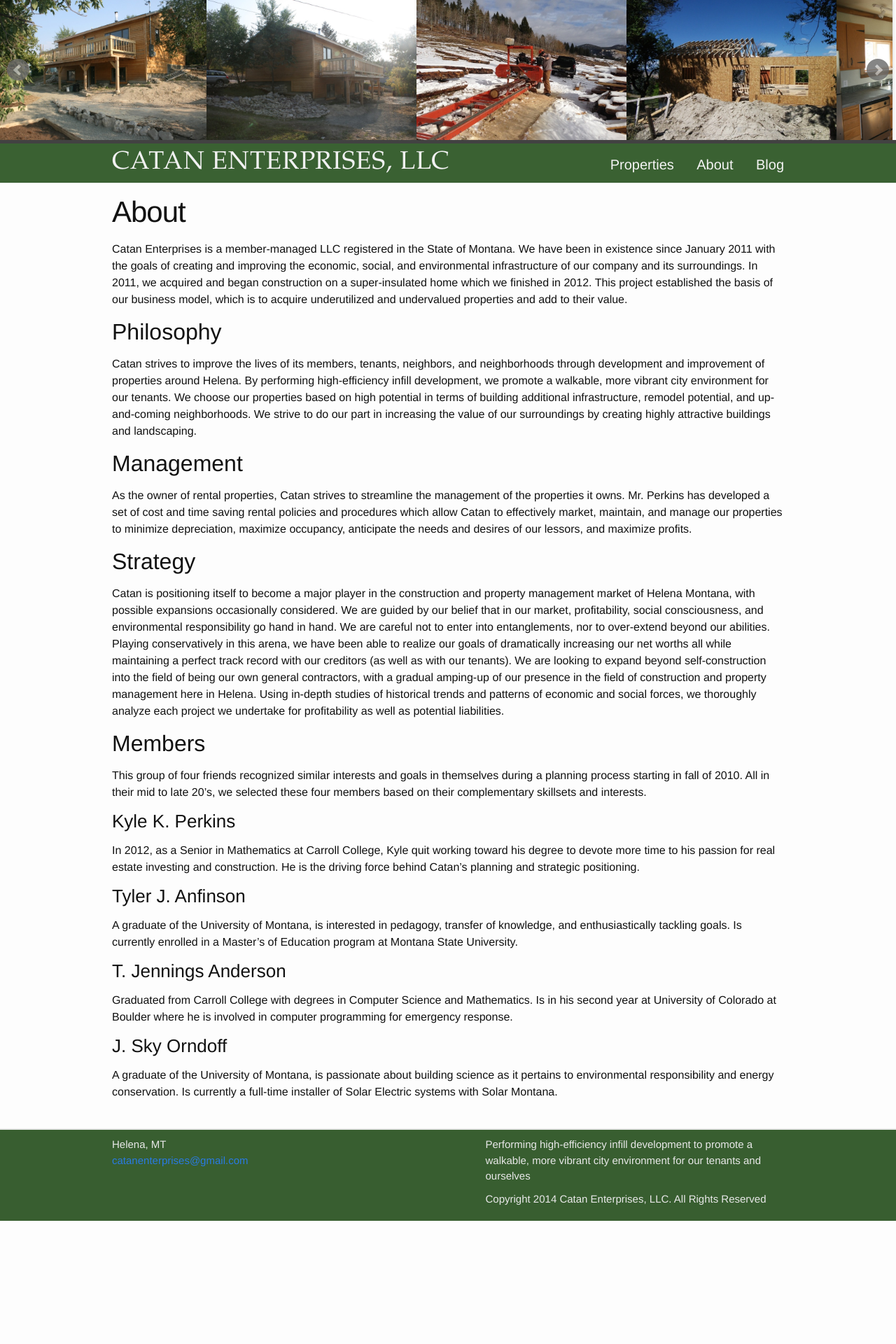
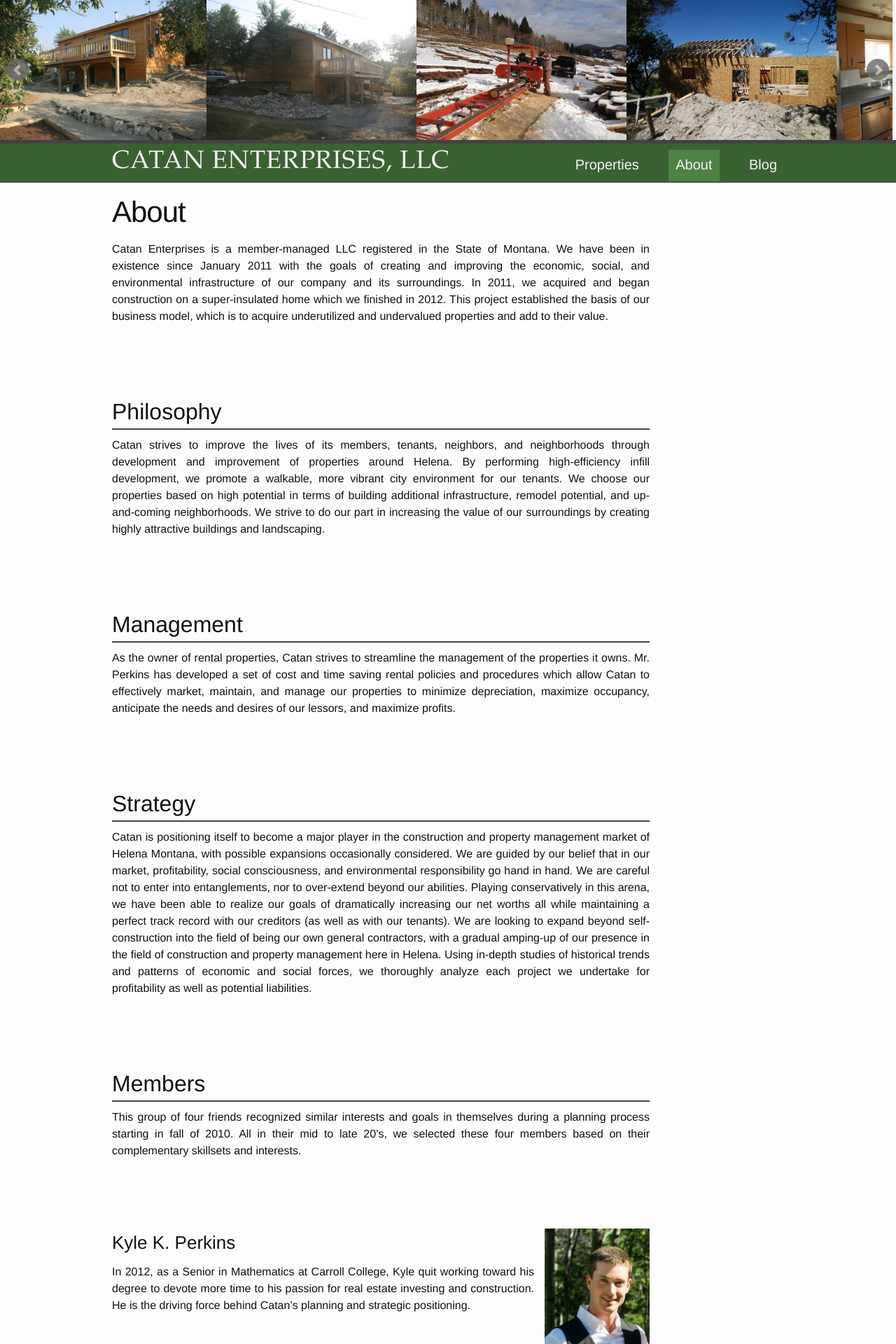
Before and after one commit to jenningsanderson/Catan-Enterprises, a Jekyll site: the page built from pages/3_about.md, in a window 1280 px wide. Shown: the top 1920 px of the page at 70% size. Built offline with Jekyll 4.4.1, drawn with Linux system fonts in a browser that asks for light colours; before the commit the page ends 1744 px from its top, so only the background shows below that; some of the changed text lies outside the part shown.

Commit message:
things are looking way better

```diff
--- a/_config.yml
+++ b/_config.yml
@@ -1,7 +1,7 @@
 # Site settings
 title: "Catan Enterprises, LLC"
 location: "Helena, MT"
-email: catanenterprises@gmail.com
+email: info@catanenterprises.com
 description: "Performing high-efficiency infill development to promote a walkable, more vibrant city environment for our tenants and ourselves"
 
 url: "http://www.catanenterprises.com" # the base hostname & protocol for your site
--- a/_includes/head.html
+++ b/_includes/head.html
@@ -16,7 +16,12 @@
     <script src="/assets/bxslider/jquery.bxslider.js"></script>
     <link href="/assets/bxslider/jquery.bxslider.css" rel="stylesheet">
 
+    <!--Javascript for Waypoints -->
+    <script src="/assets/js/waypoints.min.js"></script>
+    <script src="/assets/js/waypoints-sticky.min.js"></script>
+
     <script type="text/javascript" src="/assets/js/main.js"></script>
+
 
 	{% if page.css %}
 		<link rel="stylesheet" href="/assets/css/{{page.css}}.css">
--- a/_includes/header.html
+++ b/_includes/header.html
@@ -14,14 +14,28 @@
       </a>
 
       <div class="trigger">
-        {% for page in site.pages %}
-          {% if page.nav == "main" %}
-            <a class="page-link" href="{{ page.url | prepend: site.baseurl }}">{{ page.title }}</a>
+        {% for node in site.pages %}
+          {% if node.nav == "main" %}
+            {% if node.url == page.url %}
+            <a class="page-link active" href="{{ node.url | prepend: site.baseurl }}">{{ node.title }}</a>
+            {% else %}
+            <a class="page-link" href="{{ node.url | prepend: site.baseurl }}">{{ node.title }}</a>
+            {% endif %}
           {% endif %}
         {% endfor %}
       </div>
     </nav>
 
+    {% if page.subnav %}
+      <nav class="sub-nav">
+        <ul class="sub-nav-list">
+          {% for item in page.subnav %}
+            <li class="sub-nav-list-item"><a href="#{{item | downcase}}">{{item}}</a></li>
+          {% endfor %}
+        </ul>
+      </nav>
+    {% endif %}
+
   </div>
 
 </header>
--- a/_sass/_layout.scss
+++ b/_sass/_layout.scss
@@ -13,7 +13,6 @@
     min-height: 56px;
 
     background-color: $header-green;
-    //background-image: url(#{$header-image});
 
     // Positioning context for the mobile navigation icon
     position: relative;
@@ -24,9 +23,9 @@
     font-family: "Palatino Linotype", "Book Antiqua", Palatino, serif;
     font-size: 36px;
     font-weight: 400;
-    line-height: 56px;
     letter-spacing: 1px;
     margin-bottom: 0;
+    padding-bottom: 0;
     float: left;
     text-transform: uppercase;
 
@@ -42,7 +41,9 @@
 
 .site-nav {
     float: right;
-    line-height: 45px;
+    margin-top: 15px;
+
+    padding: 0px;
 
     .menu-icon {
         display: none;
@@ -50,15 +51,18 @@
 
     .page-link {
         color: lighten($title-color, 1%);
-        line-height: $base-line-height;
-        vertical-align: bottom;
         font-size: 20px;
         font-weight: 100;
+        padding: 10px 10px 13px 10px;
 
         // Gaps between nav items, but not on the first one
         &:not(:first-child) {
             margin-left: 28px;
         }
+    }
+
+    .active {
+        background-color: lighten($header-green, 10%);
     }
 
     @include media-query($on-palm) {
@@ -107,6 +111,47 @@
         }
     }
 }
+
+
+/**
+* Sub Nav:
+*/
+nav.sub-nav{
+    margin: 0;
+    padding: 0;
+    clear: both;
+    text-align: right;
+    border-top: 2px solid #eee;
+}
+
+ul.sub-nav-list{
+    list-style-type: none;
+}
+
+ul.sub-nav-list li{
+    display: inline-block;
+    padding-left: 10px;
+    padding-right: 10px;
+    padding-top: 5px;
+
+    &:hover{
+        background-color: darken($header-green, 10%);
+    }
+
+    &.active{
+        background-color: lighten($header-green, 15%);
+    }
+}
+
+ul.sub-nav-list li a{
+    color: white;
+
+    &:hover{
+        text-decoration: none;
+    }
+}
+
+
 
 
 
--- /dev/null
+++ b/assets/css/about.css
@@ -0,0 +1,24 @@
+h2{
+	margin-top: 100px;
+	border-bottom: 2px solid #444;
+	width: 80%;
+}
+
+h3{
+	margin-top: 100px;
+	clear: both;
+}
+
+p{
+	line-height: 1.5em;
+	text-align: justify;
+	width: 80%;
+}
+
+img{
+	max-width: 150px;
+	max-height: 200px;
+	float: right;
+	margin-top: -50px;
+	margin-left: 15px;
+}
--- a/assets/css/main_over-rides.css
+++ b/assets/css/main_over-rides.css
@@ -1,3 +1,9 @@
 .bx-viewport ul{
 	margin: 0;
 }
+
+.stuck{
+	position: fixed;
+	top: 0;
+	width: 100%;
+}
--- a/assets/js/main.js
+++ b/assets/js/main.js
@@ -11,4 +11,35 @@
 		slideWidth: 300,
 		slideMargin: 0
 	});
+
+	//Make the site-header sticky
+	$(".site-header").waypoint('sticky')
+
+
+	//If subnavigation exists on the page, then add some logic to it:
+	if( $(".sub-nav").length )  {
+
+		//Hide the subnavigation
+		$(".sub-nav").hide();
+
+		$(".site-header").waypoint(function() {
+			$(".sub-nav").toggle(1000);
+		}, { offset: 150});
+
+		//Now add the logic to each element in the list:
+		$(".sub-nav-list-item").each(function( index ) {
+
+  			var link = $('a',this).attr('href');
+  			var element = $(this)
+
+  			$(link).waypoint(function(index){
+  				$(".sub-nav-list-item").removeClass("active")
+  				element.toggleClass('active')
+  			},{offset: 150})
+
+  			element.click(function(){
+  				$('html,body').animate({scrollTop: $(link).offset().top-150}, 'medium');
+  			})
+  		});
+	}
 });
--- a/pages/3_about.md
+++ b/pages/3_about.md
@@ -24,13 +24,19 @@
 This group of four friends recognized similar interests and goals in themselves during a planning process starting in fall of 2010.  All in their mid to late 20’s, we selected these four members based on their complementary skillsets and interests.
 
 ###Kyle K. Perkins
+![Kyle](/assets/images/members/kyle.jpg)
 In 2012, as a Senior in Mathematics at Carroll College, Kyle quit working toward his degree to devote more time to his passion for real estate investing and construction.  He is the driving force behind Catan’s planning and strategic positioning.
 
 ###Tyler J. Anfinson
+![Tyler](/assets/images/members/tyler.jpg)
 A graduate of the University of Montana, is interested in pedagogy, transfer of knowledge, and enthusiastically tackling goals.  Is currently enrolled in a Master’s of Education program at Montana State University.
 
+
 ###T. Jennings Anderson
-Graduated from Carroll College with degrees in Computer Science and Mathematics.  Is in his second year at University of Colorado at Boulder where he is involved in computer programming for emergency response.
+![Jennings](/assets/images/members/jennings.jpg)
+Graduated from Carroll College with degrees in Computer Science and Mathematics.  Is in his second year of Grad School at University of Colorado Boulder where he is involved in computer science research of technology in emergency and crisis.
+
 
 ###J. Sky Orndoff
+![Sky](/assets/images/members/sky.jpg)
 A graduate of the University of Montana, is passionate about building science as it pertains to environmental responsibility and energy conservation.  Is currently a full-time installer of Solar Electric systems with Solar Montana.
```
Also changed, not shown: other parts of pages/3_about.md (+1 -1 lines), assets/js/hcc-scrolling-nav.js (added, +65 -0 lines), assets/images/members/jennings.jpg (added), assets/images/members/kyle.jpg (added), assets/images/members/sky.jpg (added), assets/images/members/tyler.jpg (added), assets/js/waypoints-sticky.min.js (added), assets/js/waypoints.min.js (added).
